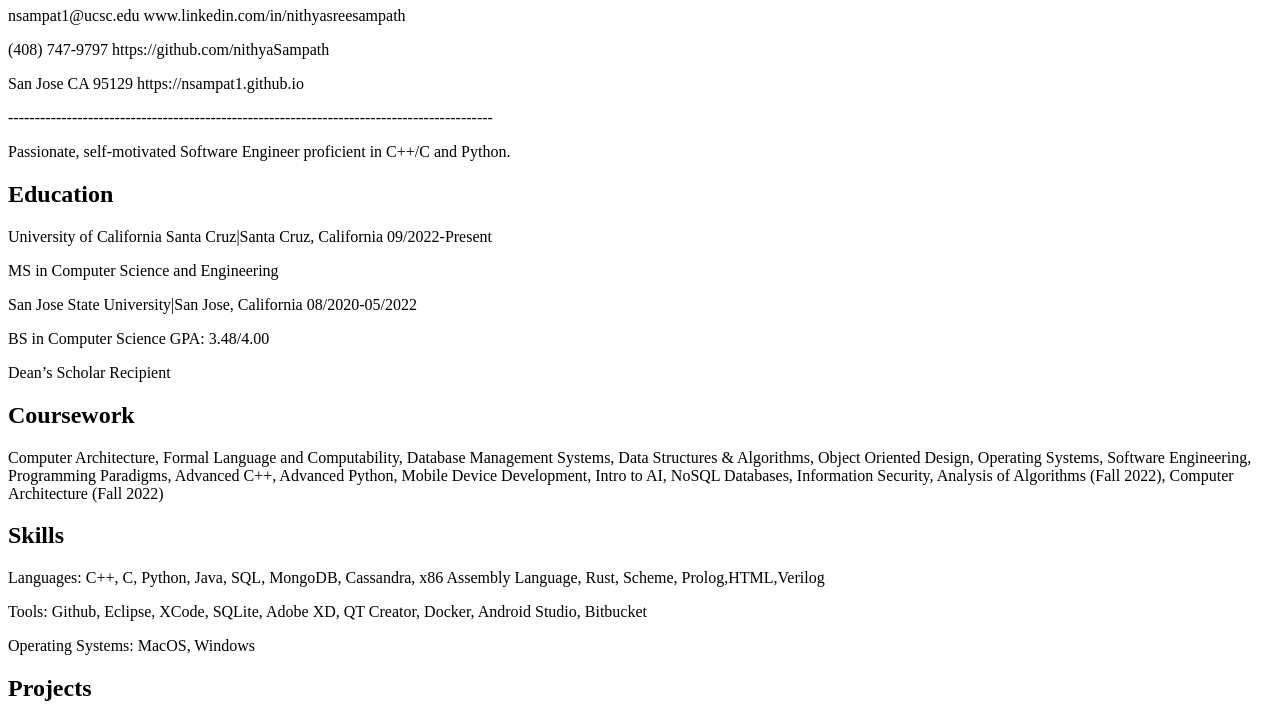
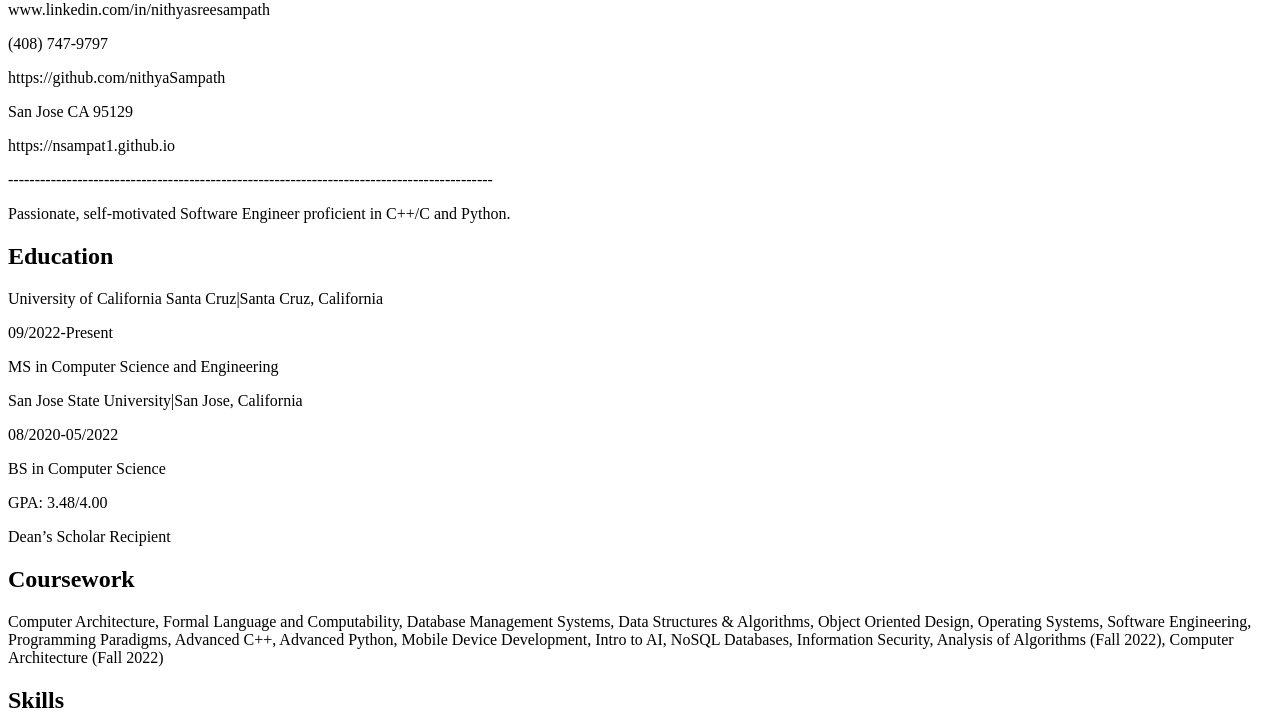
Before and after one commit to nithyasreesampath/nithyasreesampath.github.io, a plain HTML site: page index.html in a window 1280 px wide. Shown: the part 99-818 px from the top of the page. Drawn offline with Linux system fonts and the light colour scheme.

Commit message:
Update index.html

```diff
--- a/index.html
+++ b/index.html
@@ -1,17 +1,22 @@
-<<<<<<< HEAD
 <html>
 <body>
 <h1>Nithyasree Sampath</h1>
-<p>nsampat1@ucsc.edu                                              www.linkedin.com/in/nithyasreesampath</p>
-<p>(408) 747-9797                                                 https://github.com/nithyaSampath</p>
-<p>San Jose CA 95129                                              https://nsampat1.github.io</p>
+<p>nsampat1@ucsc.edu</p>
+<p>www.linkedin.com/in/nithyasreesampath</p>
+<p>(408) 747-9797</p>
+<p>https://github.com/nithyaSampath</p>
+<p>San Jose CA 95129</p>
+<p>https://nsampat1.github.io</p>
 <p>-------------------------------------------------------------------------------------------</p>
 <p>Passionate, self-motivated Software Engineer proficient in C++/C and Python.</p>
 <h2>Education</h2>
-<p>University of California Santa Cruz|Santa Cruz, California     09/2022-Present</p>
+<p>University of California Santa Cruz|Santa Cruz, California</p>
+<p>09/2022-Present</p>
 <p>MS in Computer Science and Engineering</p>
-<p>San Jose State University|San Jose, California                 08/2020-05/2022</p>
-<p>BS in Computer Science                                         GPA: 3.48/4.00</p>
+<p>San Jose State University|San Jose, California</p>
+<p>08/2020-05/2022</p>
+<p>BS in Computer Science</p>
+<p>GPA: 3.48/4.00</p>
 <p>Dean’s Scholar Recipient</p>
 <h2>Coursework</h2>
 <p>Computer Architecture, Formal Language and Computability, Database Management Systems, Data Structures & Algorithms, Object Oriented Design, Operating Systems, Software Engineering, Programming Paradigms, Advanced C++, Advanced Python, Mobile Device Development, Intro to AI, NoSQL Databases, Information Security, Analysis of Algorithms (Fall 2022), Computer Architecture (Fall 2022)</p>
```
